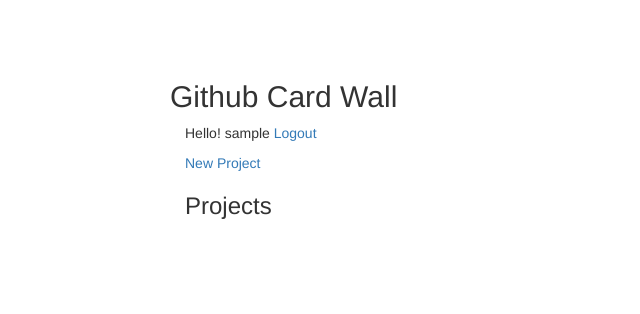
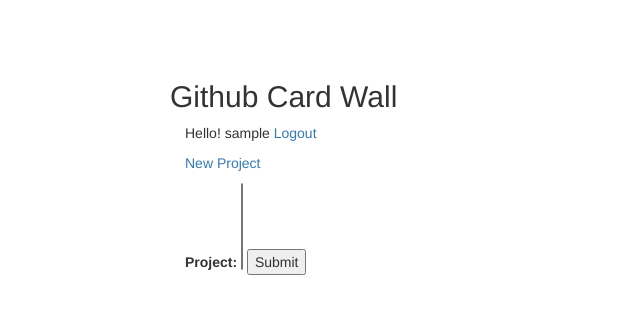
Before and after one commit to jineshpaloor/github-card-wall, a Flask app: page /projects in a window 1320 px wide. Shown: the top 314 px of the page, without its empty margins (0-640 px from the left). Run offline with Flask 2, Linux system fonts and the light colour scheme; the visitor is signed in with stand-in values (Sample User, id 1); data comes from the database, SQL or seed files in the repository; data that the repository does not hold is empty; some libraries are stand-ins or nearby versions.

Commit message:
fixed repo list, projects navigation

```diff
--- a/github_api.py
+++ b/github_api.py
@@ -14,7 +14,9 @@ def get_project_list(user_id):
 
 def get_repo_list(user):
     github = Github(login_or_token=user.github_access_token)
-    return [(repo.id, repo.name) for repo in github.search_repositories(query="user:"+user.username)]
+    user = github.get_user()
+    return [(repo.id, repo.name) for repo in user.get_repos(type='all')]
+    #return [(repo.id, repo.name) for repo in github.search_repositories(query="user:"+user.username)]
 
 
 def get_label_list(user, repo_name_list):
@@ -43,7 +45,7 @@ def get_issue_dict(user, repo_list, lbl_list):
                     issue_list = [issue for issue in repo.get_issues(labels=[label])]
                     for issue in issue_list:
                         issues_dict[label_name].append(issue)
-    logging.info(issues_dict)
+    #logging.info(issues_dict)
     return issues_dict
 
 def change_issue_label(user, lbl_from, lbl_to, repo_name, issue_id):
--- a/main.py
+++ b/main.py
@@ -151,6 +151,16 @@ def change_label():
 
     return jsonify({'success':True})
 
+@app.route('/show_project', methods=['POST'])
+def show_project():
+    project_id = request.form.get('project-id')
+    project = Project.query.get(int(project_id))
+    lbl_list = [label.name for label in project.labels]
+    repo_list = [repo.name for repo in project.repositories]
+    issue_dict = get_issue_dict(g.user, repo_list, lbl_list)
+    return render_template('/issues_list.html', project_name=project.name,
+                           label_list=lbl_list, issues_dict=issue_dict)
+
 if __name__ == '__main__':
     import os
     init_db()
--- a/models.py
+++ b/models.py
@@ -29,6 +29,7 @@ class Project(Base):
     name = Column(String(100))
     author_id = Column(Integer, ForeignKey('users.id'))
     repositories = relationship("Repository", backref='projects')
+    labels=relationship("Label", backref='projects')
 
     def __init__(self, name, author):
         self.name = name
--- a/static/js/common.js
+++ b/static/js/common.js
@@ -6,7 +6,7 @@
         drop: function(e, ui) {
             var issue_id = ui.draggable.attr("id");
             var repo = ui.draggable.attr("data-repo");
-            var from_label = ui.draggable.parents("td").attr("id");
+            var from_label = ui.draggable.attr("data-label");
             var to_label = $(this).attr('id');
             console.log("label: ", from_label, to_label, issue_id, repo);
             if (from_label == to_label){return false}
@@ -17,6 +17,7 @@
                 {'from_label': from_label, 'to_label': to_label, 'issue_id': issue_id, 'repo': repo},
                 function(data) {
                     if(data.success) alert("label changed");
+                        //ui.draggable.attr("data-label").val = to_label
                     else alert("operation failed. Please reload the page");
                 }
             );
--- a/templates/issues_list.html
+++ b/templates/issues_list.html
@@ -1,6 +1,8 @@
 {% extends "base.html" %}
 {% block content %}
-    <h2>Github Card Wall</h2>
+    <p><a href="{{ url_for("projects") }}">Projects </a></p>
+    </br></br>
+    <h3>{{ project_name }}</h3>
     <table class="table table-responsive">
     <tr>
     {% for label in label_list %}
@@ -10,7 +12,7 @@
         </table>
         {% if issues_dict.get(label) %}
             {% for issue in issues_dict.get(label) %}
-            <table id="{{ issue.number }}" data-repo={{ issue.repository.name }} class="table table-striped table-bordered table-responsive draggable">
+            <table id="{{ issue.number }}" data-repo="{{ issue.repository.name }}" data-label="{{ label }}" class="table table-striped table-bordered table-responsive draggable">
                 <tr><td>Title: {{ issue.title }}</td></tr>
                 <tr><td>Body: {{ issue.body }}</td></tr>
                 <tr><td>Repo: {{ issue.repository.name }}</td></tr>
--- a/templates/projects.html
+++ b/templates/projects.html
@@ -4,12 +4,21 @@
         <p>Hello! {{ g.user.username }} <a href="{{ url_for("logout") }}">Logout</a> </p>
         <p><a href="{{ url_for("new_project") }}">New Project</a></p>
 
-        <h3>Projects</h3>
-        {% for project in project_list %}
-        <ul>
-            <li>{{ project.name }}</li>
-        </ul>
-        {% endfor %}
+        <form method="post" action="{{ url_for("show_project") }}">
+            <label for="project-id">Project:</label>
+            <select name="project-id" size="5">
+                {% for proj in project_list %}
+                    <option value="{{ proj.id }}">{{ proj.name }}</option>
+                {% endfor %}
+            </select>
+            <input type="submit" />
+        </form>
+        <!--{% for project in project_list %}-->
+        <!--<ul>-->
+            <!--<a href="{{ url_for("show_project") }}" id="{{ project.id }}" >{{ project.name }}</a>-->
+            <!--</br>-->
+        <!--</ul>-->
+        <!--{% endfor %}-->
     {% else %}
         <p><a href="{{ url_for("login") }}">Login (using Github) </a> </p>
     {% endif %}
```
